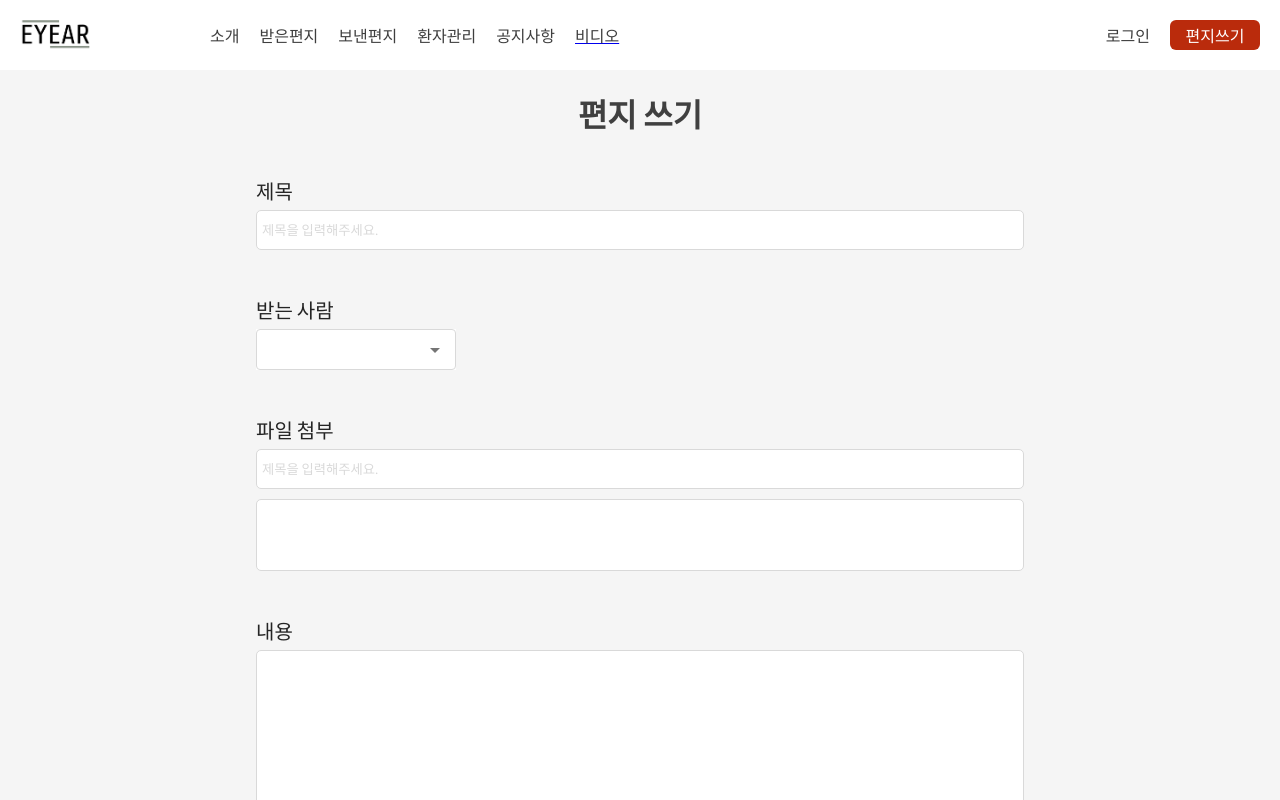
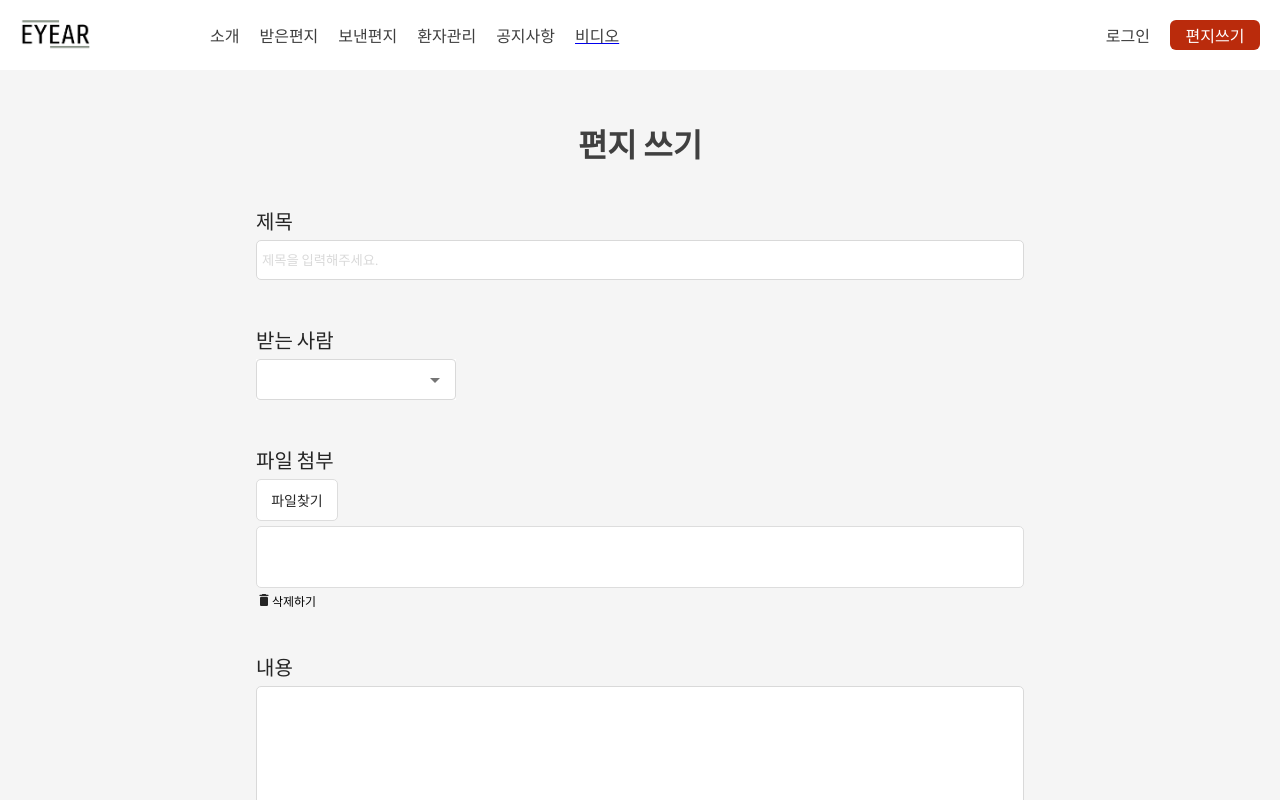
Before and after one commit to eyear22/eyear_frontend, a React (Create React App) app: page /send in a window 1280 px wide. Shown: the top 800 px of the page. Built offline with nearby package versions, Linux system fonts and the light colour scheme.

Commit message:
[FEAT] 편지쓰기 - 파일 첨부 input 리스트, 삭제하기

```diff
--- a/src/components/common/Layout.js
+++ b/src/components/common/Layout.js
@@ -18,7 +18,7 @@ const Layout = ({ title, children }) => {
 
 const Wrap = styled.div`
   margin-top: 70px;
-  padding: 20px 20vw;
+  padding: 50px 20vw;
   ${tablet({ padding: '20px 10vw' })}
   background-color: #f5f5f5;
 `;
--- a/src/components/send/FileInput.js
+++ b/src/components/send/FileInput.js
@@ -1,11 +1,40 @@
+import { DeleteRounded } from '@mui/icons-material';
+import { useEffect, useState } from 'react';
 import styled from 'styled-components';
 
-const FileInput = () => {
+const FileInput = ({ fileArray, setFileArray }) => {
+  const [nameList, setNameList] = useState([]); // 선택한 파일 리스트
+
+  const handleFile = (e) => {
+    setFileArray(e.target.files);
+  };
+
+  const resetFile = () => {
+    setFileArray([]);
+  };
+
+  useEffect(() => {
+    setNameList(fileArray);
+  }, [fileArray]);
+
   return (
     <Container>
       <Title>파일 첨부</Title>
-      <Input placeholder="제목을 입력해주세요." />
-      <Input style={{ height: 60 }} />
+      <Label htmlFor="file">파일찾기</Label>
+      <Input id="file" name="files" type="file" accept="image/*, video/*" multiple onChange={handleFile} />
+      <ListBox>
+        {nameList &&
+          Object.values(nameList).map((t) => (
+            <text key={t.name}>
+              {t.name}
+              <br />
+            </text>
+          ))}
+      </ListBox>
+      <DeleteBtn>
+        <DeleteRounded style={{ color: '#252525', width: 16 }} />
+        <DeleteText onClick={resetFile}>삭제하기</DeleteText>
+      </DeleteBtn>
     </Container>
   );
 };
@@ -22,16 +51,44 @@ const Title = styled.text`
 `;
 
 const Input = styled.input`
-  height: 28px;
-  border: 1px solid #d9d9d9;
+  display: none;
+`;
+
+const Label = styled.label`
+  display: flex;
+  padding: 10px;
+  width: 60px;
+  align-items: center;
+  justify-content: center;
+  border: 1px solid #dddddd;
+  border-radius: 5px;
+  font-size: 14px;
+  color: #252525;
+  background-color: #fff;
+  cursor: pointer;
   margin: 5px 0;
-  padding: 5px;
+`;
+
+const ListBox = styled.div`
+  display: flex;
+  min-height: 40px;
+  padding: 10px;
+  flex-direction: column;
+  border: 1px solid #dddddd;
   border-radius: 5px;
-  ::placeholder {
-    color: #d9d9d9;
-  }
-  ::-ms-input-placeholder {
-    color: #d9d9d9;
+  background-color: #fff;
+`;
+
+const DeleteBtn = styled.div`
+  display: flex;
+  align-items: center;
+  cursor: pointer;
+`;
+
+const DeleteText = styled.text`
+  font-size: 12px;
+  &:hover {
+    text-decoration: underline;
   }
 `;
 
--- a/src/pages/Send.js
+++ b/src/pages/Send.js
@@ -1,3 +1,4 @@
+import { useState } from 'react';
 import styled from 'styled-components';
 import Layout from '../components/common/Layout';
 import ContentInput from '../components/send/ContentInput';
@@ -6,11 +7,12 @@ import ReceiverInput from '../components/send/ReceiverInput';
 import TitleInput from '../components/send/TitleInput';
 
 const Send = () => {
+  const [fileArray, setFileArray] = useState([]);
   return (
     <Layout title="편지 쓰기">
       <TitleInput />
       <ReceiverInput />
-      <FileInput />
+      <FileInput fileArray={fileArray} setFileArray={setFileArray} />
       <ContentInput />
     </Layout>
   );
```
